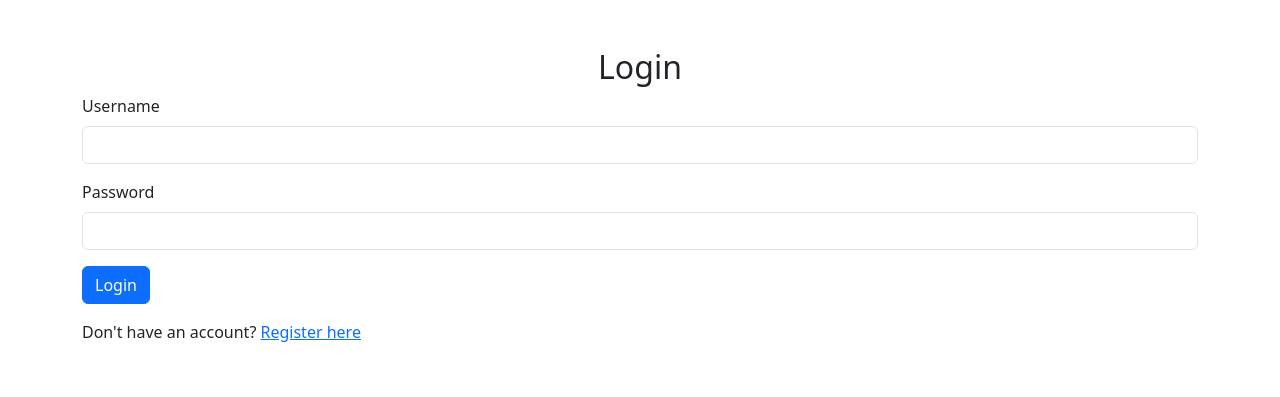
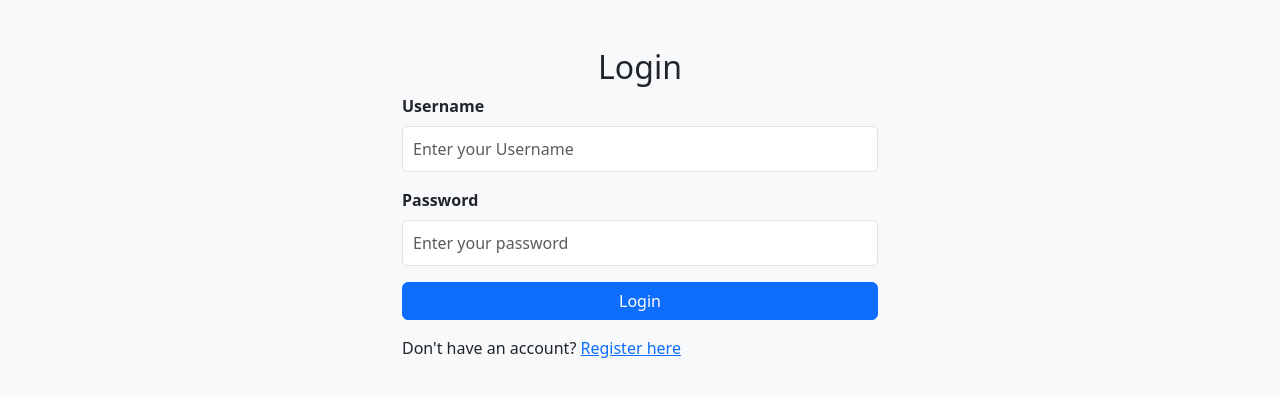
Before and after one commit to Prerna601/VirtualCloset2, a Flask app: page /login in a window 1280 px wide. Shown: the top 397 px of the page. Run offline with Flask 3, Linux system fonts and the light colour scheme.

Commit message:
css changed

```diff
--- a/templates/login.html
+++ b/templates/login.html
@@ -4,6 +4,28 @@
   <meta charset="UTF-8">
   <title>Login</title>
   <link href="https://cdn.jsdelivr.net/npm/bootstrap@5.3.0-alpha1/dist/css/bootstrap.min.css" rel="stylesheet">
+  <style>
+    body {
+        background-color: #f8f9fa;
+    }
+    .container {
+        max-width: 500px;
+        margin-top: 50px;
+    }
+    .form-label {
+        font-weight: bold;
+    }
+    .form-control {
+        border-radius: 5px;
+        padding: 10px;
+    }
+    .btn-primary {
+        width: 100%;
+    }
+    .alert {
+        margin-bottom: 20px;
+    }
+</style>
 </head>
 <body>
   <div class="container mt-5">
@@ -18,11 +40,11 @@
       {% endwith %}
       <div class="mb-3">
         <label for="username" class="form-label">Username</label>
-        <input type="text" class="form-control" id="username" name="username" required>
+        <input type="text" class="form-control" id="username" name="username" placeholder="Enter your Username" required>
       </div>
       <div class="mb-3">
         <label for="password" class="form-label">Password</label>
-        <input type="password" class="form-control" id="password" name="password" required>
+        <input type="password" class="form-control" id="password" name="password" placeholder="Enter your password" required>
       </div>
       <button type="submit" class="btn btn-primary">Login</button>
       <p class="mt-3">Don't have an account? <a href="{{ url_for('register') }}">Register here</a></p>
```
Also changed, not shown: static/css/style.css (+10 -10 lines), clothes.db.
